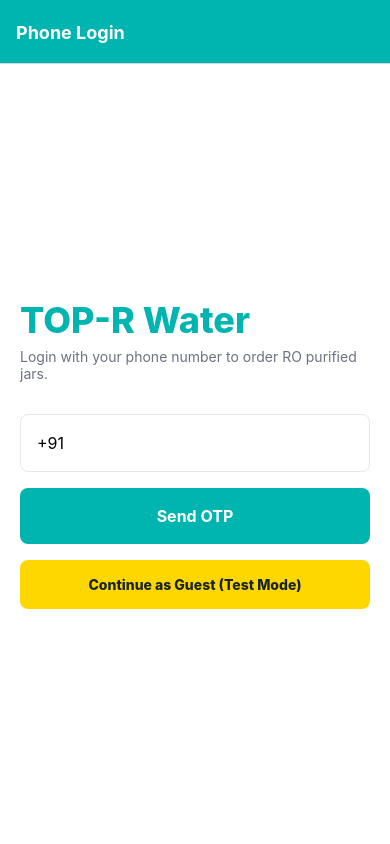
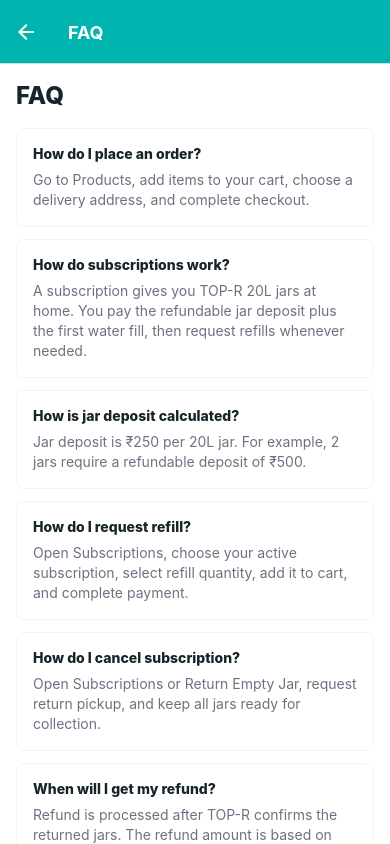
Before and after one commit to rwitankar-byte/TOP-R_AppBase, a React Native app in the folder client/: screen /FAQ in a window 390 px wide. Built offline with nearby package versions, Linux system fonts and the light colour scheme; no server answers.

Commit message:
Improve customer support options

```diff
--- a/client/App.js
+++ b/client/App.js
@@ -7,7 +7,9 @@ import { CartProvider } from "./src/context/CartContext";
 import AddressBookScreen from "./src/screens/AddressBookScreen";
 import AllOrdersScreen from "./src/screens/AllOrdersScreen";
 import AuthScreen from "./src/screens/AuthScreen";
+import FAQScreen from "./src/screens/FAQScreen";
 import FavoriteOrdersScreen from "./src/screens/FavoriteOrdersScreen";
+import LocateUsScreen from "./src/screens/LocateUsScreen";
 import OrderCalendarScreen from "./src/screens/OrderCalendarScreen";
 import OrderTrackingScreen from "./src/screens/OrderTrackingScreen";
 import PaymentScreen from "./src/screens/PaymentScreen";
@@ -76,6 +78,8 @@ export default function App() {
           <Stack.Screen name="ReturnEmptyJar" component={ReturnEmptyJarScreen} options={{ title: "Return Empty Jar" }} />
           <Stack.Screen name="OrderTracking" component={OrderTrackingScreen} options={{ title: "Order Tracking" }} />
           <Stack.Screen name="Payment" component={PaymentScreen} options={{ title: "Payments" }} />
+          <Stack.Screen name="FAQ" component={FAQScreen} options={{ title: "FAQ" }} />
+          <Stack.Screen name="LocateUs" component={LocateUsScreen} options={{ title: "Locate Us" }} />
         </Stack.Navigator>
       </NavigationContainer>
     </CartProvider>
--- /dev/null
+++ b/client/src/config/support.js
@@ -0,0 +1,7 @@
+export const SUPPORT_PHONE_DISPLAY = "+91 8250183997";
+export const SUPPORT_PHONE_TEL = "+918250183997";
+export const SUPPORT_WHATSAPP = "918250183997";
+export const SUPPORT_EMAIL = "support@toprwater.com";
+export const SUPPORT_EMAIL_SUBJECT = "TOP-R Water Support Request";
+export const SUPPORT_WHATSAPP_MESSAGE = "Hi TOP-R Water, I need help with my order.";
+export const SUPPORT_ADDRESS = "TOP-R Water Plant, Demo Area, Your City";
--- /dev/null
+++ b/client/src/screens/FAQScreen.js
@@ -0,0 +1,50 @@
+import { ScrollView, Text, View } from "react-native";
+import { SafeAreaView } from "react-native-safe-area-context";
+
+const faqs = [
+  {
+    question: "How do I place an order?",
+    answer: "Go to Products, add items to your cart, choose a delivery address, and complete checkout."
+  },
+  {
+    question: "How do subscriptions work?",
+    answer: "A subscription gives you TOP-R 20L jars at home. You pay the refundable jar deposit plus the first water fill, then request refills whenever needed."
+  },
+  {
+    question: "How is jar deposit calculated?",
+    answer: "Jar deposit is ₹250 per 20L jar. For example, 2 jars require a refundable deposit of ₹500."
+  },
+  {
+    question: "How do I request refill?",
+    answer: "Open Subscriptions, choose your active subscription, select refill quantity, add it to cart, and complete payment."
+  },
+  {
+    question: "How do I cancel subscription?",
+    answer: "Open Subscriptions or Return Empty Jar, request return pickup, and keep all jars ready for collection."
+  },
+  {
+    question: "When will I get my refund?",
+    answer: "Refund is processed after TOP-R confirms the returned jars. The refund amount is based on your refundable jar deposit."
+  },
+  {
+    question: "How can I contact delivery boy?",
+    answer: "Delivery boy name and phone appear in Order Tracking after your order is assigned."
+  }
+];
+
+export default function FAQScreen() {
+  return (
+    <SafeAreaView className="flex-1 bg-white">
+      <ScrollView className="px-4">
+        <Text className="text-ink text-2xl font-extrabold my-4">FAQ</Text>
+        {faqs.map((item) => (
+          <View key={item.question} className="border border-gray-100 rounded-lg p-4 mb-3">
+            <Text className="text-ink font-extrabold">{item.question}</Text>
+            <Text className="text-muted mt-2 leading-5">{item.answer}</Text>
+          </View>
+        ))}
+        <View className="h-6" />
+      </ScrollView>
+    </SafeAreaView>
+  );
+}
--- /dev/null
+++ b/client/src/screens/LocateUsScreen.js
@@ -0,0 +1,25 @@
+import { Text, View } from "react-native";
+import { Ionicons } from "@expo/vector-icons";
+import { SafeAreaView } from "react-native-safe-area-context";
+import { SUPPORT_ADDRESS, SUPPORT_EMAIL, SUPPORT_PHONE_DISPLAY } from "../config/support";
+
+export default function LocateUsScreen() {
+  return (
+    <SafeAreaView className="flex-1 bg-white px-4">
+      <Text className="text-ink text-2xl font-extrabold my-4">Locate Us</Text>
+      <View className="border border-gray-100 rounded-lg p-5">
+        <View className="w-14 h-14 rounded-lg bg-primary items-center justify-center mb-4">
+          <Ionicons name="location" size={28} color="#fff" />
+        </View>
+        <Text className="text-ink font-extrabold text-lg">TOP-R Water Plant</Text>
+        <Text className="text-muted mt-2 leading-5">{SUPPORT_ADDRESS}</Text>
+        <View className="bg-wash rounded-lg p-4 mt-5">
+          <Text className="text-muted text-xs font-bold">Support phone</Text>
+          <Text className="text-ink font-bold mt-1">{SUPPORT_PHONE_DISPLAY}</Text>
+          <Text className="text-muted text-xs font-bold mt-4">Support email</Text>
+          <Text className="text-ink font-bold mt-1">{SUPPORT_EMAIL}</Text>
+        </View>
+      </View>
+    </SafeAreaView>
+  );
+}
--- a/client/src/screens/ProfileScreen.js
+++ b/client/src/screens/ProfileScreen.js
@@ -1,7 +1,15 @@
 import { useEffect, useState } from "react";
-import { Alert, ScrollView, Text, TouchableOpacity, View } from "react-native";
+import { Alert, Linking, ScrollView, Text, TouchableOpacity, View } from "react-native";
 import { Ionicons } from "@expo/vector-icons";
 import { SafeAreaView } from "react-native-safe-area-context";
+import {
+  SUPPORT_EMAIL,
+  SUPPORT_EMAIL_SUBJECT,
+  SUPPORT_PHONE_DISPLAY,
+  SUPPORT_PHONE_TEL,
+  SUPPORT_WHATSAPP,
+  SUPPORT_WHATSAPP_MESSAGE
+} from "../config/support";
 import { api } from "../services/api";
 import { clearSession, getOrCreateMockSession } from "../services/session";
 
@@ -12,7 +20,7 @@ const sections = [
   },
   {
     title: "Customer Support",
-    items: ["Contact Information", "Chat With Us", "FAQ", "Locate Us"]
+    items: ["Call Support", "WhatsApp Support", "Email Support", "FAQ", "Locate Us"]
   },
   {
     title: "Rewards",
@@ -30,7 +38,9 @@ const routeMap = {
   "Favorite Orders": "FavoriteOrders",
   "Address Book": "AddressBook",
   "Transaction History": "TransactionHistory",
-  "Return Empty Jar": "ReturnEmptyJar"
+  "Return Empty Jar": "ReturnEmptyJar",
+  FAQ: "FAQ",
+  "Locate Us": "LocateUs"
 };
 
 function Row({ label, onPress }) {
@@ -58,6 +68,33 @@ export default function ProfileScreen({ navigation }) {
     navigation.replace("Auth");
   };
 
+  const openSupportLink = async (url, fallbackMessage) => {
+    try {
+      const supported = await Linking.canOpenURL(url);
+      if (!supported) {
+        Alert.alert("Support", fallbackMessage);
+        return;
+      }
+      await Linking.openURL(url);
+    } catch (error) {
+      Alert.alert("Support", fallbackMessage);
+    }
+  };
+
+  const supportActions = {
+    "Call Support": () => openSupportLink(`tel:${SUPPORT_PHONE_TEL}`, `Unable to open dialer. Please call ${SUPPORT_PHONE_DISPLAY}.`),
+    "WhatsApp Support": () =>
+      openSupportLink(
+        `whatsapp://send?phone=${SUPPORT_WHATSAPP}&text=${encodeURIComponent(SUPPORT_WHATSAPP_MESSAGE)}`,
+        `Unable to open WhatsApp. Please message or call ${SUPPORT_PHONE_DISPLAY}.`
+      ),
+    "Email Support": () =>
+      openSupportLink(
+        `mailto:${SUPPORT_EMAIL}?subject=${encodeURIComponent(SUPPORT_EMAIL_SUBJECT)}`,
+        `Unable to open email. Please email ${SUPPORT_EMAIL}.`
+      )
+  };
+
   return (
     <SafeAreaView className="flex-1 bg-white">
       <ScrollView className="px-4">
@@ -82,7 +119,7 @@ export default function ProfileScreen({ navigation }) {
               <Row
                 key={item}
                 label={item}
-                onPress={routeMap[item] ? () => navigation.navigate(routeMap[item]) : undefined}
+                onPress={supportActions[item] || (routeMap[item] ? () => navigation.navigate(routeMap[item]) : undefined)}
               />
             ))}
           </View>
```
